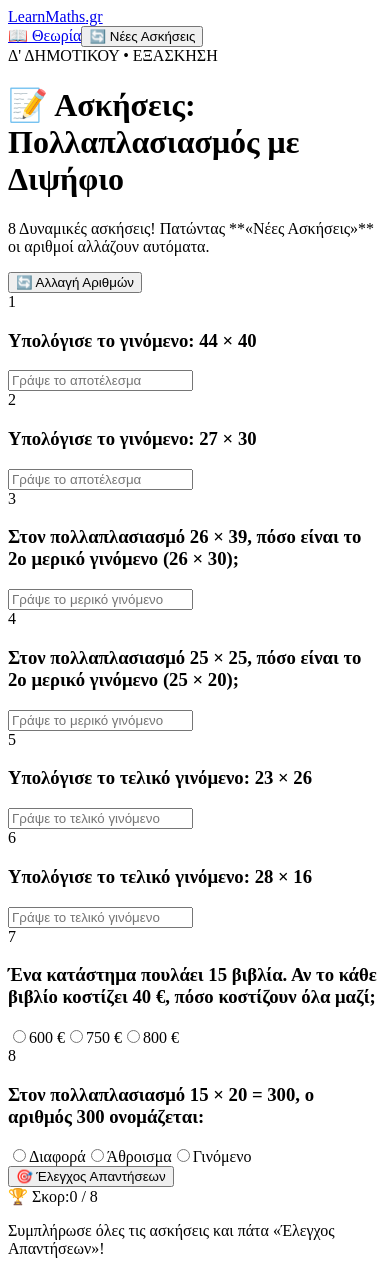
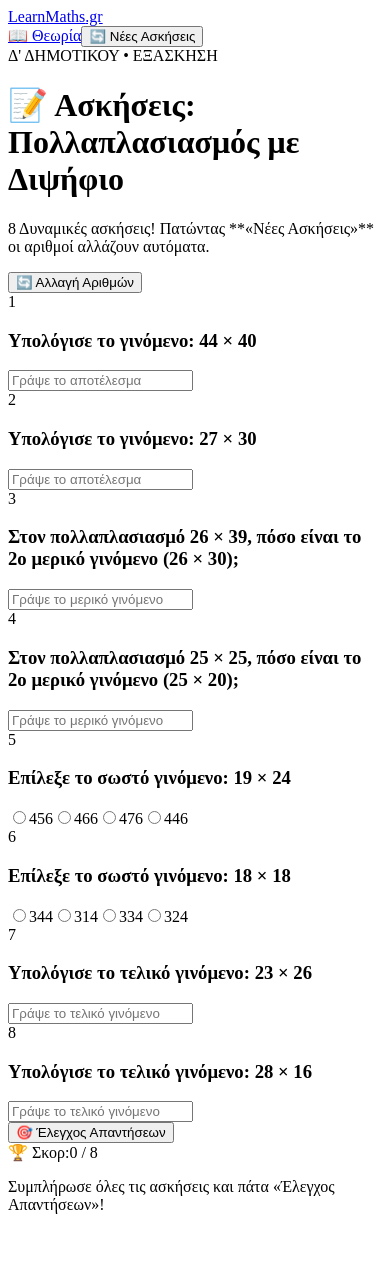
Before and after one commit to gkrimpas-lab/learn-maths-2026, a Next.js app: page /d-dimotikou/4-pollaplasiasmos-ask in a window 390 px wide. After the commit the page ends 1230 px from the top, so only its background shows below. Built offline with nearby package versions, Linux system fonts and the light colour scheme.

Commit message:
Update 4-pollaplasiasmos-ask.js

```diff
--- a/pages/d-dimotikou/4-pollaplasiasmos-ask.js
+++ b/pages/d-dimotikou/4-pollaplasiasmos-ask.js
@@ -18,7 +18,7 @@ function formatNumber(num) {
   return num.toString().replace(/\B(?=(\d{3})+(?!\d))/g, ".");
 }
 
-// 1. Ασκηση: Πολλαπλασιασμός με πολλαπλάσια του 10
+// 1. Ασκηση: Πολλαπλασιασμός με πολλαπλάσια του 10 (Input)
 function makeRoundMultiplicationQuestion() {
   const a = getRandomInt(12, 45);
   const b = getRandomIntEndingInZero(10, 50);
@@ -29,14 +29,14 @@ function makeRoundMultiplicationQuestion() {
   };
 }
 
-// 2. Ασκηση: Εύρεση Μερικού Γινομένου (1ο ή 2ο)
+// 2. Ασκηση: Εύρεση Μερικού Γινομένου (Input)
 function makePartialProductQuestion() {
   const a = getRandomInt(14, 45);
   const unitsB = getRandomInt(2, 9);
   const tensB = getRandomInt(1, 4);
   const b = tensB * 10 + unitsB;
 
-  const isFirstPartial = Math.random() > 0.5; // 1ο (μονάδες) ή 2ο (δεκάδες)
+  const isFirstPartial = Math.random() > 0.5;
 
   if (isFirstPartial) {
     return {
@@ -55,7 +55,53 @@ function makePartialProductQuestion() {
   }
 }
 
-// 3. Ασκηση: Τελικός Πολλαπλασιασμός Διψήφιων
+// 3. Ασκηση: Πολλαπλασιασμός Διψήφιων με Πολλαπλή Επιλογή (4 επιλογές)
+function makeMCQMultiplicationQuestion() {
+  const a = getRandomInt(14, 38);
+  const b = getRandomInt(12, 28);
+  const correct = a * b;
+
+  // Παραγωγή 3 λανθασμένων απαντήσεων (με συχνά λάθη)
+  const wrong1 = correct + 10;
+  const wrong2 = correct - 10;
+  const wrong3 = (a * Math.floor(b / 10) * 10) + (a * (b % 10)); // πιθανό υπολογιστικό λάθος
+
+  let choices = [
+    { text: formatNumber(correct), isCorrect: true },
+    { text: formatNumber(wrong1), isCorrect: false },
+    { text: formatNumber(wrong2), isCorrect: false },
+    { text: formatNumber(wrong3 !== correct ? wrong3 : correct + 20), isCorrect: false }
+  ];
+
+  // Αφαίρεση τυχόν διπλότυπων αν προκύψουν
+  const uniqueChoices = [];
+  const map = new Map();
+  for (const item of choices) {
+    if (!map.has(item.text)) {
+      map.set(item.text, true);
+      uniqueChoices.push(item);
+    }
+  }
+
+  // Αν λείπουν επιλογές λόγω διπλότυπων, συμπληρώνουμε
+  while (uniqueChoices.length < 4) {
+    const dummy = correct + getRandomInt(5, 30);
+    const dummyText = formatNumber(dummy);
+    if (!map.has(dummyText)) {
+      map.set(dummyText, true);
+      uniqueChoices.push({ text: dummyText, isCorrect: false });
+    }
+  }
+
+  return {
+    a,
+    b,
+    options: uniqueChoices.sort(() => Math.random() - 0.5),
+    correct: formatNumber(correct)
+  };
+}
+
+// 4. Ασκηση: Τελικός Πολλαπλασιασμός Διψήφιων (Input)
 function makeFullMultiplicationQuestion() {
   const a = getRandomInt(12, 35);
   const b = getRandomInt(12, 28);
@@ -66,58 +112,6 @@ function makeFullMultiplicationQuestion() {
   };
 }
 
-// 4. Ασκηση: Πρόβλημα / Ορολογία (MCQ)
-function makeProblemOrTerminologyQuestion() {
-  const isProblem = Math.random() > 0.5;
-
-  if (isProblem) {
-    const items = getRandomInt(12, 25);
-    const costPerItem = getRandomIntEndingInZero(10, 40);
-    const correct = items * costPerItem;
-
-    const wrong1 = items * (costPerItem + 10);
-    const wrong2 = (items + 5) * costPerItem;
-
-    const options = [
-      { text: `${formatNumber(correct)} €`, isCorrect: true },
-      { text: `${formatNumber(wrong1)} €`, isCorrect: false },
-      { text: `${formatNumber(wrong2)} €`, isCorrect: false }
-    ].sort(() => Math.random() - 0.5);
-
-    return {
-      qText: `Ένα κατάστημα πουλάει ${items} βιβλία. Αν το κάθε βιβλίο κοστίζει ${costPerItem} €, πόσο κοστίζουν όλα μαζί;`,
-      options,
-      correct: `${formatNumber(correct)} €`
-    };
-  } else {
-    const terms = [
-      {
-        q: 'Στον πολλαπλασιασμό 15 × 20 = 300, ο αριθμός 300 ονομάζεται:',
-        correct: 'Γινόμενο',
-        wrongs: ['Άθροισμα', 'Διαφορά']
-      },
-      {
-        q: 'Οι αριθμοί που πολλαπλασιάζουμε μεταξύ τους ονομάζονται:',
-        correct: 'Παράγοντες',
-        wrongs: ['Προσθετέοι', 'Διαφορές']
-      }
-    ];
-
-    const selected = terms[getRandomInt(0, terms.length - 1)];
-    const options = [
-      { text: selected.correct, isCorrect: true },
-      { text: selected.wrongs[0], isCorrect: false },
-      { text: selected.wrongs[1], isCorrect: false }
-    ].sort(() => Math.random() - 0.5);
-
-    return {
-      qText: selected.q,
-      options,
-      correct: selected.correct
-    };
-  }
-}
-
 // Δημιουργία 8 Ερωτήσεων
 function generateQuestions() {
   return {
@@ -125,10 +119,10 @@ function generateQuestions() {
     q2: makeRoundMultiplicationQuestion(),
     q3: makePartialProductQuestion(),
     q4: makePartialProductQuestion(),
-    q5: makeFullMultiplicationQuestion(),
-    q6: makeFullMultiplicationQuestion(),
-    q7: makeProblemOrTerminologyQuestion(),
-    q8: makeProblemOrTerminologyQuestion()
+    q5: makeMCQMultiplicationQuestion(),
+    q6: makeMCQMultiplicationQuestion(),
+    q7: makeFullMultiplicationQuestion(),
+    q8: makeFullMultiplicationQuestion()
   };
 }
 
@@ -166,16 +160,16 @@ export default function PollaplasiasmosAskPage() {
     if (parseInt(answers.q2, 10) === questions.q2.correct) currentScore += 1;
     if (parseInt(answers.q3, 10) === questions.q3.correct) currentScore += 1;
     if (parseInt(answers.q4, 10) === questions.q4.correct) currentScore += 1;
-    if (parseInt(answers.q5, 10) === questions.q5.correct) currentScore += 1;
-    if (parseInt(answers.q6, 10) === questions.q6.correct) currentScore += 1;
-    if (answers.q7 === questions.q7.correct) currentScore += 1;
-    if (answers.q8 === questions.q8.correct) currentScore += 1;
+    if (answers.q5 === questions.q5.correct) currentScore += 1;
+    if (answers.q6 === questions.q6.correct) currentScore += 1;
+    if (parseInt(answers.q7, 10) === questions.q7.correct) currentScore += 1;
+    if (parseInt(answers.q8, 10) === questions.q8.correct) currentScore += 1;
 
     setScore(currentScore);
     setSubmitted(true);
   };
 
-  // Render Q1 & Q2: Στρογγυλοί Αριθμοί
+  // Render Q1 & Q2: Στρογγυλοί Αριθμοί (Input)
   const renderRoundMultiplication = (qKey, qData, numLabel) => (
     <div className={`bg-white p-6 md:p-8 rounded-3xl shadow-sm border transition-all ${
       submitted
@@ -212,7 +206,7 @@ export default function PollaplasiasmosAskPage() {
     </div>
   );
 
-  // Render Q3 & Q4: Μερικά Γινόμενα
+  // Render Q3 & Q4: Μερικά Γινόμενα (Input)
   const renderPartialProduct = (qKey, qData, numLabel) => (
     <div className={`bg-white p-6 md:p-8 rounded-3xl shadow-sm border transition-all ${
       submitted
@@ -249,7 +243,57 @@ export default function PollaplasiasmosAskPage() {
     </div>
   );
 
-  // Render Q5 & Q6: Τελικός Πολλαπλασιασμός
+  // Render Q5 & Q6: Πολλαπλή Επιλογή με 4 επιλογές (MCQ)
+  const renderMCQMultiplication = (qKey, qData, numLabel) => (
+    <div className={`bg-white p-6 md:p-8 rounded-3xl shadow-sm border transition-all ${
+      submitted
+        ? (answers[qKey] === qData.correct ? 'border-emerald-500 bg-emerald-50/20' : 'border-red-400 bg-red-50/20')
+        : 'border-gray-100'
+    }`}>
+      <div className="flex items-center gap-3 mb-4">
+        <span className="bg-purple-600 text-white font-black text-sm w-8 h-8 rounded-xl flex items-center justify-center">{numLabel}</span>
+        <h3 className="text-lg font-bold text-gray-900">
+          Επίλεξε το σωστό γινόμενο: <span className="text-purple-600 font-mono font-black text-xl">{qData.a} × {qData.b}</span>
+        </h3>
+      </div>
+
+      <div className="grid grid-cols-1 md:grid-cols-2 gap-3 pl-0 md:pl-11">
+        {qData.options.map((opt, idx) => (
+          <label
+            key={idx}
+            className={`flex items-center gap-3 p-3.5 rounded-2xl border cursor-pointer transition ${
+              answers[qKey] === opt.text
+                ? 'border-purple-600 bg-purple-50/80 font-bold'
+                : 'border-gray-200 hover:bg-gray-50'
+            }`}
+          >
+            <input
+              type="radio"
+              name={qKey}
+              value={opt.text}
+              checked={answers[qKey] === opt.text}
+              onChange={() => handleInputChange(qKey, opt.text)}
+              disabled={submitted}
+              className="w-5 h-5 text-purple-600 focus:ring-purple-500"
+            />
+            <span className="text-gray-800 font-mono text-base">{opt.text}</span>
+          </label>
+        ))}
+      </div>
+
+      {submitted && (
+        <div className="mt-4 pl-0 md:pl-11 text-xs md:text-sm font-bold">
+          {answers[qKey] === qData.correct ? (
+            <p className="text-emerald-700">✅ Σωστό! (+1 πόντος)</p>
+          ) : (
+            <p className="text-red-600">❌ Λάθος. Το σωστό αποτέλεσμα είναι: <span className="font-mono font-black">{qData.correct}</span></p>
+          )}
+        </div>
+      )}
+    </div>
+  );
+
+  // Render Q7 & Q8: Τελικός Πολλαπλασιασμός (Input)
   const renderFullMultiplication = (qKey, qData, numLabel) => (
     <div className={`bg-white p-6 md:p-8 rounded-3xl shadow-sm border transition-all ${
       submitted
@@ -280,56 +324,6 @@ export default function PollaplasiasmosAskPage() {
             <p className="text-emerald-700">✅ Σωστό! (+1 πόντος)</p>
           ) : (
             <p className="text-red-600">❌ Λάθος. Το τελικό γινόμενο είναι: <span className="font-mono font-black">{formatNumber(qData.correct)}</span></p>
-          )}
-        </div>
-      )}
-    </div>
-  );
-
-  // Render Q7 & Q8: Πρόβλημα / Ορολογία
-  const renderProblemOrTerminology = (qKey, qData, numLabel) => (
-    <div className={`bg-white p-6 md:p-8 rounded-3xl shadow-sm border transition-all ${
-      submitted
-        ? (answers[qKey] === qData.correct ? 'border-emerald-500 bg-emerald-50/20' : 'border-red-400 bg-red-50/20')
-        : 'border-gray-100'
-    }`}>
-      <div className="flex items-center gap-3 mb-4">
-        <span className="bg-purple-600 text-white font-black text-sm w-8 h-8 rounded-xl flex items-center justify-center">{numLabel}</span>
-        <h3 className="text-lg font-bold text-gray-900">
-          {qData.qText}
-        </h3>
-      </div>
-
-      <div className="space-y-3 pl-0 md:pl-11">
-        {qData.options.map((opt, idx) => (
-          <label
-            key={idx}
-            className={`flex items-center gap-3 p-3.5 rounded-2xl border cursor-pointer transition ${
-              answers[qKey] === opt.text
-                ? 'border-purple-600 bg-purple-50/80 font-bold'
-                : 'border-gray-200 hover:bg-gray-50'
-            }`}
-          >
-            <input
-              type="radio"
-              name={qKey}
-              value={opt.text}
-              checked={answers[qKey] === opt.text}
-              onChange={() => handleInputChange(qKey, opt.text)}
-              disabled={submitted}
-              className="w-5 h-5 text-purple-600 focus:ring-purple-500"
-            />
-            <span className="text-gray-800 text-sm md:text-base">{opt.text}</span>
-          </label>
-        ))}
-      </div>
-
-      {submitted && (
-        <div className="mt-4 pl-0 md:pl-11 text-xs md:text-sm font-bold">
-          {answers[qKey] === qData.correct ? (
-            <p className="text-emerald-700">✅ Σωστό! (+1 πόντος)</p>
-          ) : (
-            <p className="text-red-600">❌ Λάθος. Η σωστή απάντηση είναι: <span className="font-black">{qData.correct}</span></p>
           )}
         </div>
       )}
@@ -397,11 +391,11 @@ export default function PollaplasiasmosAskPage() {
             {renderPartialProduct('q3', questions.q3, 3)}
             {renderPartialProduct('q4', questions.q4, 4)}
 
-            {renderFullMultiplication('q5', questions.q5, 5)}
-            {renderFullMultiplication('q6', questions.q6, 6)}
+            {renderMCQMultiplication('q5', questions.q5, 5)}
+            {renderMCQMultiplication('q6', questions.q6, 6)}
 
-            {renderProblemOrTerminology('q7', questions.q7, 7)}
-            {renderProblemOrTerminology('q8', questions.q8, 8)}
+            {renderFullMultiplication('q7', questions.q7, 7)}
+            {renderFullMultiplication('q8', questions.q8, 8)}
 
             {/* ΚΟΥΜΠΙ ΥΠΟΒΟΛΗΣ */}
             {!submitted && (
```
